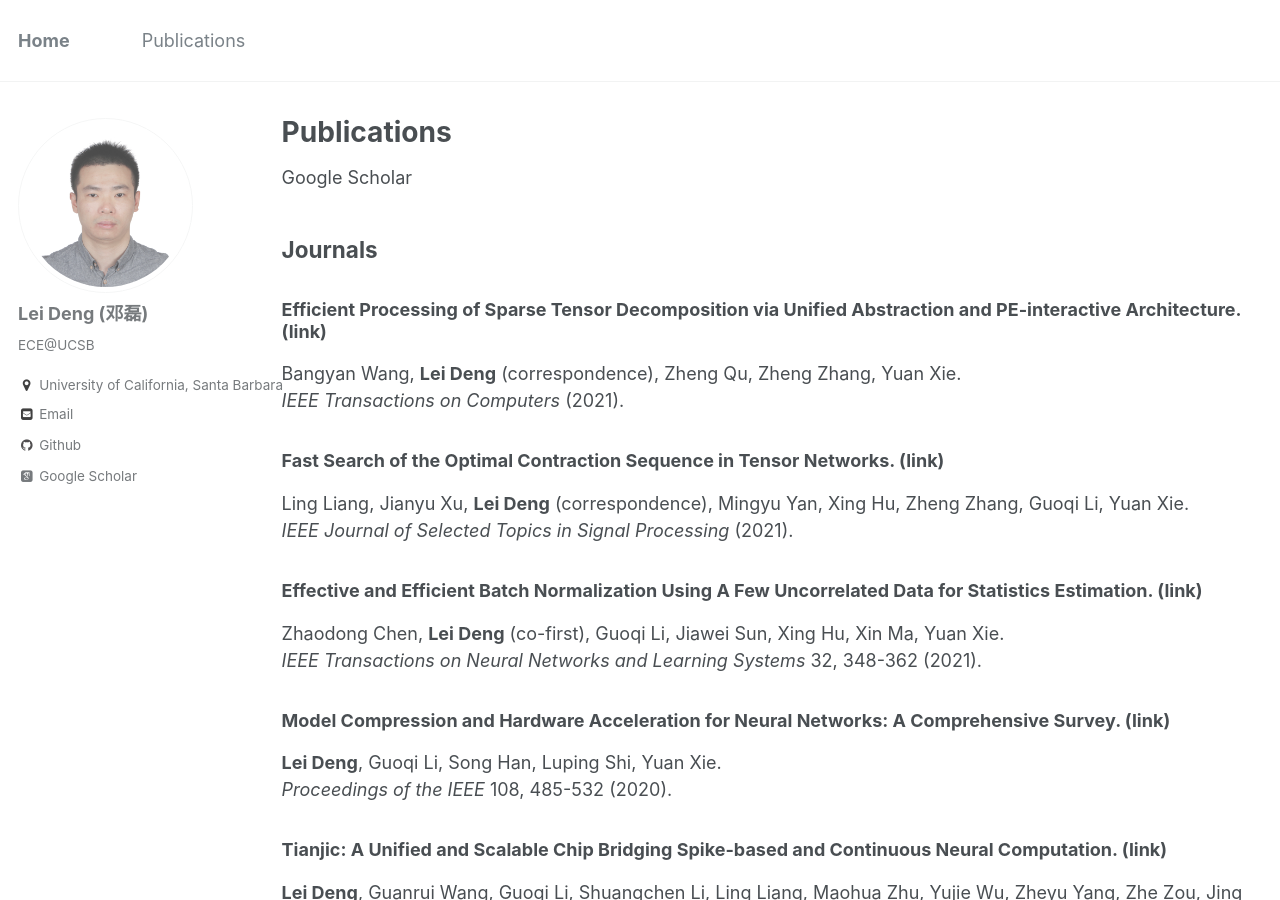
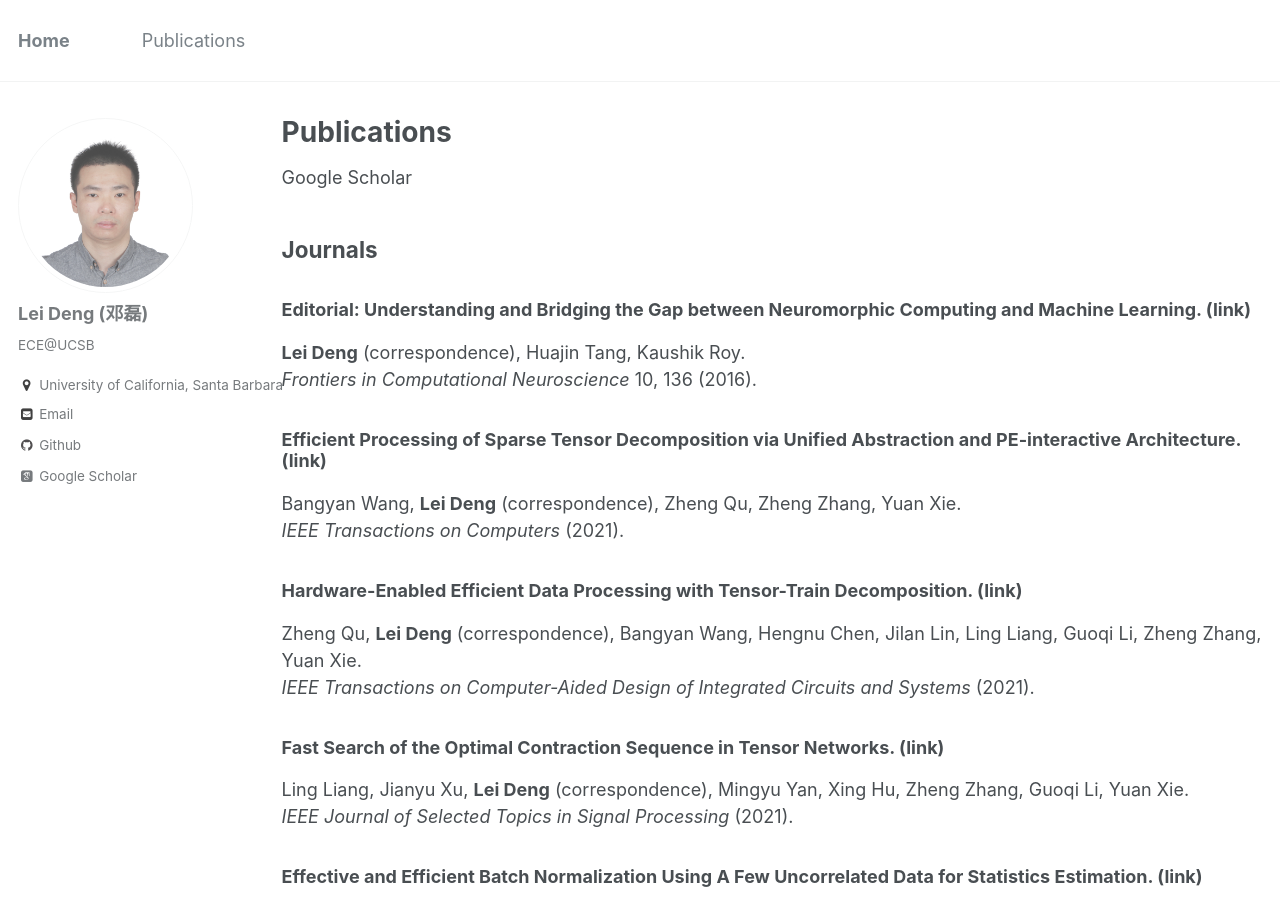
Before and after one commit to dllfei/dllfei.github.io, a Jekyll site: the page built from _pages/publications.md, in a window 1280 px wide and 900 px high. Built offline with Jekyll 4.4.1, drawn with Linux system fonts in a browser that asks for light colours; some web fonts are replaced.

Commit message:
Update publications.md

```diff
--- a/_pages/publications.md
+++ b/_pages/publications.md
@@ -8,9 +8,17 @@ author_profile: true
 
 ## Journals
 
+### Editorial: Understanding and Bridging the Gap between Neuromorphic Computing and Machine Learning. ([link](https://www.frontiersin.org/articles/10.3389/fncom.2021.665662/full)) <br />
+**Lei Deng** (correspondence), Huajin Tang, Kaushik Roy. <br />
+*Frontiers in Computational Neuroscience* 10, 136 (2016).
+
 ### Efficient Processing of Sparse Tensor Decomposition via Unified Abstraction and PE-interactive Architecture. ([link](https://ieeexplore.ieee.org/document/9314209)) <br />
 Bangyan Wang, **Lei Deng** (correspondence), Zheng Qu, Zheng Zhang, Yuan Xie. <br />
 *IEEE Transactions on Computers* (2021).
+
+### Hardware-Enabled Efficient Data Processing with Tensor-Train Decomposition. ([link](https://ieeexplore.ieee.org/document/9351565)) <br />
+Zheng Qu, **Lei Deng** (correspondence), Bangyan Wang, Hengnu Chen, Jilan Lin, Ling Liang, Guoqi Li, Zheng Zhang, Yuan Xie. <br />
+*IEEE Transactions on Computer-Aided Design of Integrated Circuits and Systems* (2021).
 
 ### Fast Search of the Optimal Contraction Sequence in Tensor Networks. ([link](https://ieeexplore.ieee.org/document/9325533)) <br />
 Ling Liang, Jianyu Xu, **Lei Deng** (correspondence), Mingyu Yan, Xing Hu, Zheng Zhang, Guoqi Li, Yuan Xie. <br />
```
